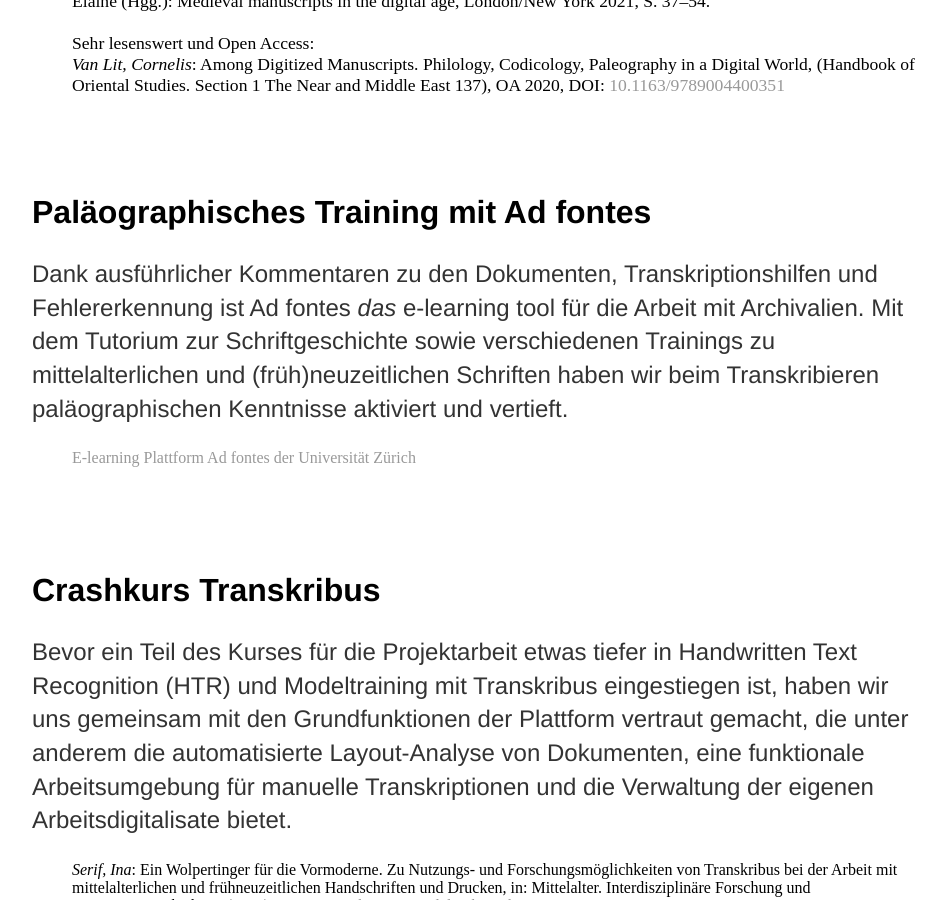
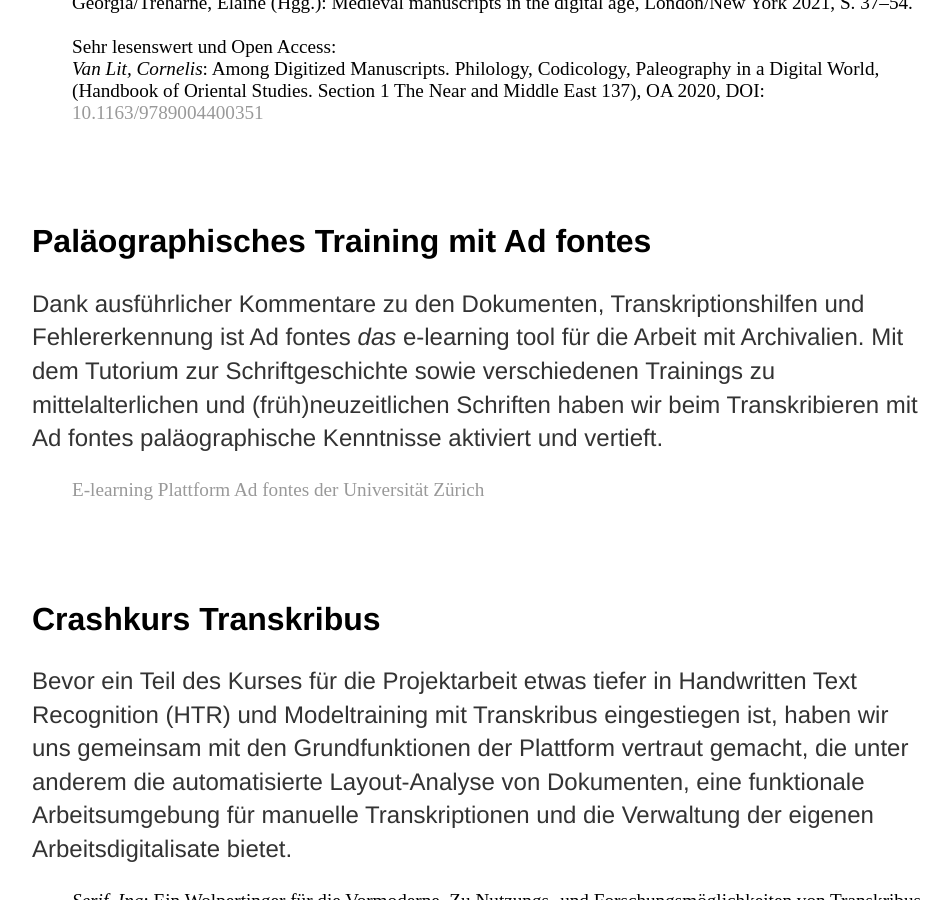
Before and after one commit to pieckh/dig-manu-studies, a Jekyll site: the page built from Kurs/index.html, in a window 1280 px wide and 900 px high, scrolled down 841 px. Shown: the whole window, without its empty margins (160-1109 px from the left). Built offline with Jekyll 4.4.1, drawn with Linux system fonts in a browser that asks for light colours.

Commit message:
Add files via upload

```diff
--- a/Kurs/index.html
+++ b/Kurs/index.html
@@ -8,23 +8,16 @@
         <h1>Der Kurs</h1>
         <p>Die Übung "Digital Manuscript Studies" fand, wie alle Kurse an der Universität Freiburg im Pandemiejahr 2020, virtuell statt: Im ersten, vorwiegend synchronen Teil haben wir gemeinsam über das Verhältnis von überlieferten Objekten und ihren digitalen Reproduktionen nachgedacht und einige Trainings absolviert. Informationen hierzu sowie Ressourcen und Links sind im Folgenden zusammengestellt. Im zweiten, asynchronen Kursteil haben die Teilnehmer:innen dann selbstständig und im Austausch miteinander ihre Projekte ausgearbeitet.</p></div>
         <br/>
-        <!--<ul class="Inhalt" >
-				<li><a href="#001">Einführung: Digitale Reproduktionen als Untersuchungsobjekte</a></li>
-				<li><a href="#002">Paläographisches Training mit Ad fontes</a></li>
-                <li><a href="#003">Crashkurs IIIF</a></li>
-                <li><a href="#004">Crashkurs Transkribus</a></li>
-				</ul>-->
-
 
 <hr/>
 <br/>
 <br/>
-        <div class="Grundlagen"><h2 style="font-size:200%;";style="font-family:'Helvetica', 'Arial', 'Sans-Serif';">Grundlagen: Digitalisate als Untersuchungsobjekte</h2>
+        <div class="Grundlagen"><h2 style="font-size:200%;font-family:'Helvetica', 'Arial', 'Sans-Serif';">Grundlagen: Digitalisate als Untersuchungsobjekte</h2>
 
 
             <p>Für paläographisches und kodikologisches Arbeiten, das Auswerten von Archivalien, bildlichen Darstellungen oder Gegenständen ziehen Forscher:innen in immer stärkerem Maß digitale Reproduktionen heran. Um Objekt und digitale Reproduktion nicht einfach in eins zu setzen, ist es wichtig, sich auch mit den Eigenschaften der digital objects vertraut zu machen, mit denen wir arbeiten.</p>
 
-                <ul style="list-style-type:none;font-size:110%;">
+                <ul style="list-style-type:none;font-size:120%;">
                 <li><i>Prescott, Andrew</i>: Ways of seeing manuscripts. Exploring Parker 2.0, in: Albritton, Benjamin/Henley, Georgia/Treharne, Elaine (Hgg.): Medieval manuscripts in the digital age, London/New York 2021, S. 37–54.</li>
                 <br/>
                 <li>Sehr lesenswert und Open Access:
@@ -34,23 +27,23 @@
         <br/>
         <br/>
 
-        <div class="PalTraining"><h2>Paläographisches Training mit Ad fontes</h2>
+        <div class="PalTraining"><h2 style="font-size:200%;font-family:'Helvetica', 'Arial', 'Sans-Serif';">Paläographisches Training mit Ad fontes</h2>
 
-            <p>Dank ausführlicher Kommentaren zu den Dokumenten, Transkriptionshilfen und Fehlererkennung ist Ad fontes <i>das</i> e-learning tool für die Arbeit mit Archivalien. Mit dem Tutorium zur Schriftgeschichte sowie  verschiedenen Trainings zu  mittelalterlichen und (früh)neuzeitlichen Schriften haben wir beim Transkribieren paläographischen Kenntnisse aktiviert und vertieft.</p>
+            <p>Dank ausführlicher Kommentare zu den Dokumenten, Transkriptionshilfen und Fehlererkennung ist Ad fontes <i>das</i> e-learning tool für die Arbeit mit Archivalien. Mit dem Tutorium zur Schriftgeschichte sowie verschiedenen Trainings zu  mittelalterlichen und (früh)neuzeitlichen Schriften haben wir beim Transkribieren mit Ad fontes paläographische Kenntnisse aktiviert und vertieft.</p>
 
-             <p><ul style="list-style-type:none;">
+             <ul style="list-style-type:none;font-size:120%;">
             <li><a href="https://www.adfontes.uzh.ch/" target="_blank">E-learning Plattform Ad fontes der Universität Zürich</a></li>
-            </ul></p>
+            </ul>
         </div>
         <br/>
         <br/>
         <br/>
 
-         <div class="Transkribus"><h2>Crashkurs Transkribus</h2>
+         <div class="Transkribus"><h2 style="font-size:200%;font-family:'Helvetica', 'Arial', 'Sans-Serif';">Crashkurs Transkribus</h2>
 
 		<p>Bevor ein Teil des Kurses für die Projektarbeit etwas tiefer in Handwritten Text Recognition (HTR) und Modeltraining mit Transkribus eingestiegen ist, haben wir uns gemeinsam mit den Grundfunktionen der Plattform vertraut gemacht, die unter anderem die automatisierte Layout-Analyse von Dokumenten, eine funktionale Arbeitsumgebung für manuelle Transkriptionen und die Verwaltung der eigenen Arbeitsdigitalisate bietet.</p>
 
-               <p><ul style="list-style-type:none;">
+               <ul style="list-style-type:none;font-size:120%;">
                 <li><i>Serif, Ina</i>: Ein Wolpertinger für die Vormoderne. Zu Nutzungs- und Forschungsmöglichkeiten von Transkribus bei der Arbeit mit mittelalterlichen und frühneuzeitlichen Handschriften und Drucken, in: Mittelalter. Interdisziplinäre Forschung und Rezeptionsgeschichte 2 (2019), S. 125–166, <a href="https://mittelalter.hypotheses.org/21828" target="_blank">https://mittelalter.hypotheses.org/21828</a>.</li>
              <br/>
                 <li>Praxistest von Freiburger Studierenden publiziert als:
@@ -61,20 +54,24 @@
                 <li><a href="https://readcoop.eu/transkribus/resources/how-to-guides/" target="_blank">Transkribus How-to Guides</a></li>
                 <br/>
                 <li><a href="https://readcoop.eu/transkribus/howto/how-to-train-pylaia-models-in-transkribus/" target="_blank">PyLaia-Model Training</a></li>
-             </ul></p>
+             </ul>
 
         </div>
         <br/>
         <br/>
         <br/>
 
-        <div class="IIIF"><h2>Crashkurs IIIF</h2>
+        <div class="IIIF"><h2 style="font-size:200%;font-family:'Helvetica', 'Arial', 'Sans-Serif';">Crashkurs IIIF</h2>
 
 		<p>Das International Image Interoperability Framework oder kurz IIIF ermöglicht webbasiert die Präsentation und institutionenübergreifende Bereitstellung von hochauflösenden, zoombaren Digitalisaten. Eine große Zahl von Kultureinrichtungen haben diesen Standard inzwischen übernommen; eine aktive Community arbeitet an der Weiterentwicklung und stellt Viewer und andere Tools zur Verfügung. Im Kurs haben wir uns über eine Reihe praktischer Übungen mit den Grundfunktionen von IIIF und einiger Tools vertraut gemacht. Den gesamten IIIF Crashkurs zum selbst aktiv werden gibt es hier: <a href="https://pieckh.github.io/IIIF-Crashkurs" target="_blank">https://pieckh.github.io/IIIF-Crashkurs</a></p>
 
-             <p><ul style="list-style-type:none;">
+             <ul style="list-style-type:none;font-size:120%;">
             <li><a href="https://iiif.io/" target="_blank"> International Image Interoperability Framework</a></li>
             <br/>
             <li><a href="https://github.com/IIIF/awesome-iiif" target="_blank">Awesome IIIF</a>: A list of lists of awesome IIIF resources </li>
-             </ul></p>
+             </ul>
+        <br/>
+        <br/>
+        <br/>
+
              </div>
```
